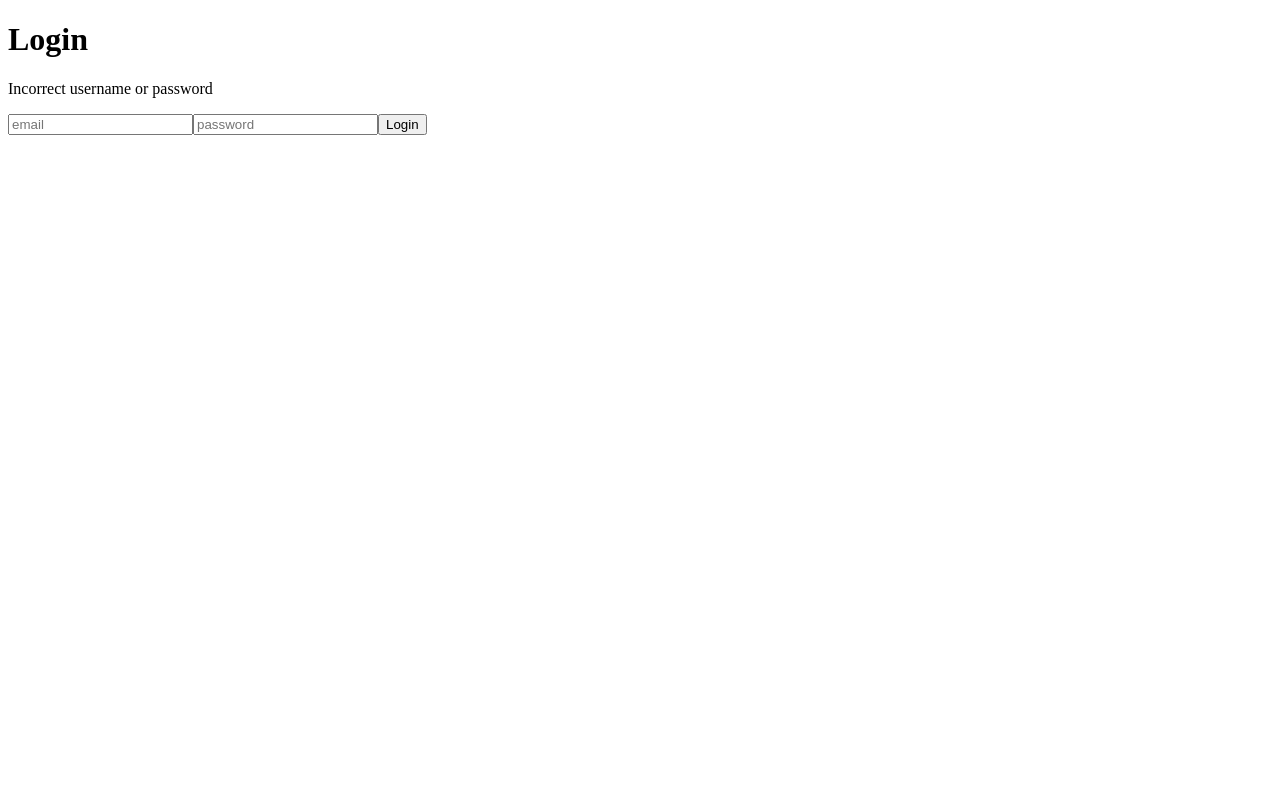
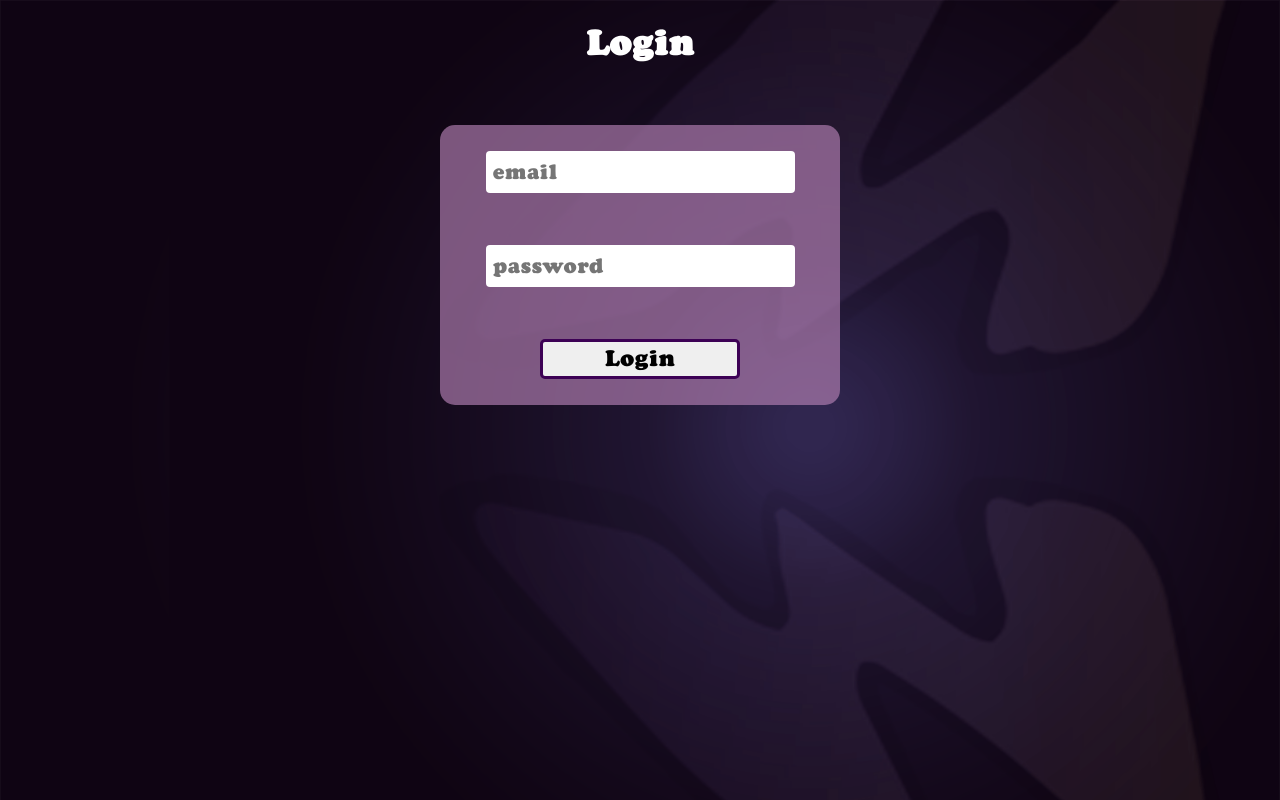
Before and after one commit to jarushford/MWO-FE, a React (Create React App) app: page /admin in a window 1280 px wide. Built offline with nearby package versions, Linux system fonts and the light colour scheme.

Commit message:
Finish styling for admin login

```diff
--- a/src/components/AdminLogin/AdminLogin.js
+++ b/src/components/AdminLogin/AdminLogin.js
@@ -1,6 +1,7 @@
 import React, { useState } from 'react'
 import { sha256 } from 'js-sha256'
 import { Redirect } from 'react-router-dom'
+import '../../main.scss'
 
 export default function AdminLogin() {
   const [email, updateEmail] = useState('')
@@ -31,7 +32,7 @@ export default function AdminLogin() {
 
   return (
     <div className="admin-login">
-      <h1>Login</h1>
+      <h1 className="login-title">Login</h1>
       <p className={`err-msg ${hasErrored && 'error'}`}>
         Incorrect username or password
       </p>
--- /dev/null
+++ b/src/components/AdminLogin/_AdminLogin.scss
@@ -0,0 +1,62 @@
+.login-title {
+  color: white;
+  text-align: center;
+}
+
+.err-msg {
+  color: tomato;
+  text-align: center;
+  opacity: 0;
+}
+
+.error {
+  animation: show .5s ease;
+  animation-fill-mode: forwards;
+}
+
+@keyframes show {
+  0% {
+    opacity: 0;
+  }
+  100% {
+    opacity: 1;
+  }
+}
+
+.login-form {
+  width: 400px;
+  height: 280px;
+  margin: 0 auto;
+  display: flex;
+  flex-direction: column;
+  justify-content: space-around;
+  align-items: center;
+  background: rgba(180, 128, 180, 0.657);
+  border-radius: 15px;
+
+  input {
+    width: 300px;
+    height: 40px;
+    border: none;
+    outline: none;
+    font-size: 1.2rem;
+    padding-left: 7px;
+    border-radius: 4px;
+  }
+
+  button {
+    width: 200px;
+    height: 40px;
+    border: 3px solid rgb(61, 1, 85);
+    font-size: 1.3rem;
+    cursor: pointer;
+    border-radius: 5px;
+    transition: .5s ease;
+
+    &:hover {
+      background: rgb(61, 1, 85);
+      color: white;
+      border: 3px solid white;
+    }
+  }
+}
--- /dev/null
+++ b/src/main.scss
@@ -0,0 +1,17 @@
+@import './components/AdminLogin/AdminLogin';
+
+body {
+  margin: 0;
+  background: url('./assets/background.png');
+  background-size: cover;
+  background-position: 100 center;
+}
+
+@font-face {
+  font-family: 'Cooper';
+  src: url('./assets/Cooper.otf');
+}
+
+* {
+  font-family: 'Cooper'
+}
```
Also changed, not shown: src/assets/Cooper.otf (added), src/assets/background.png (added).
